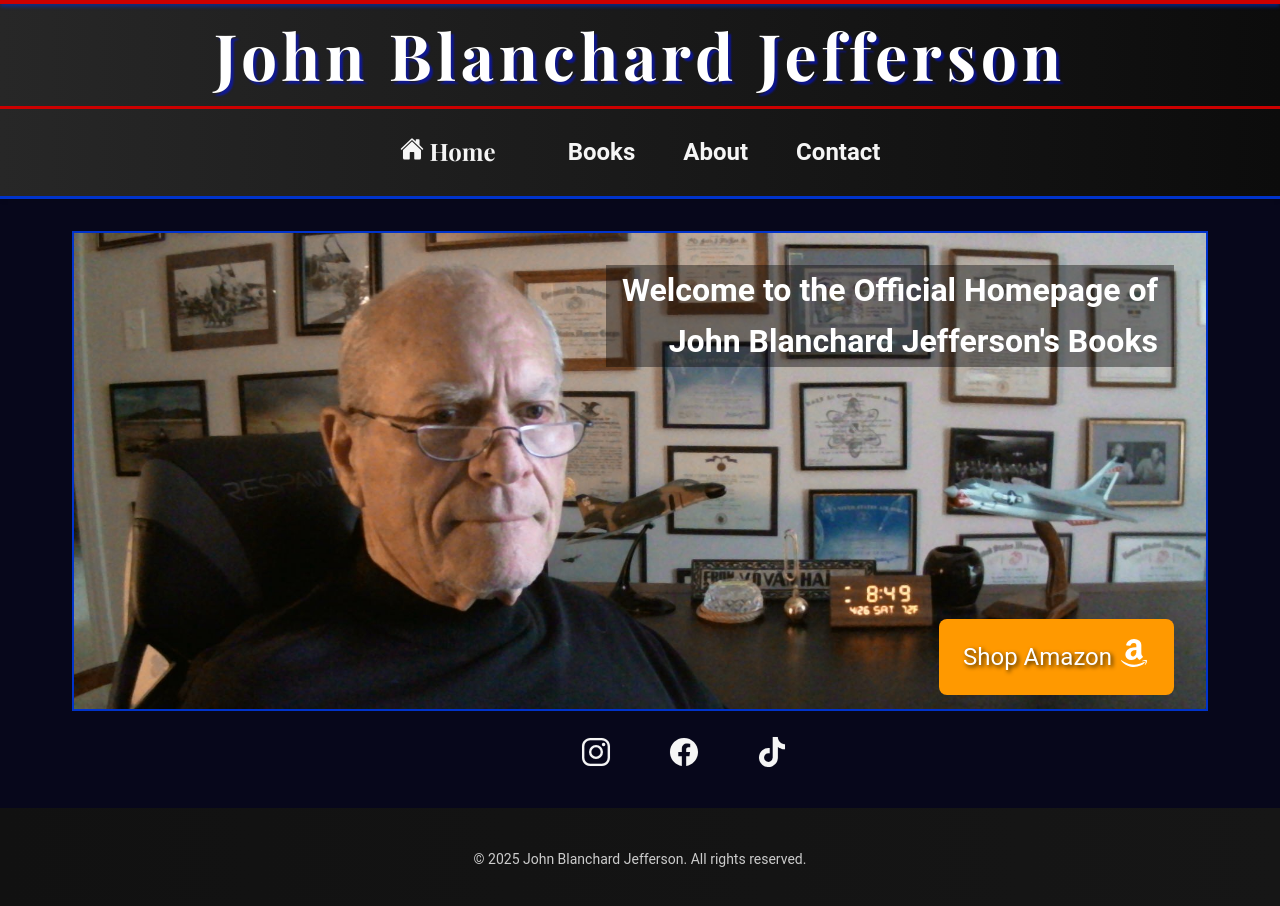
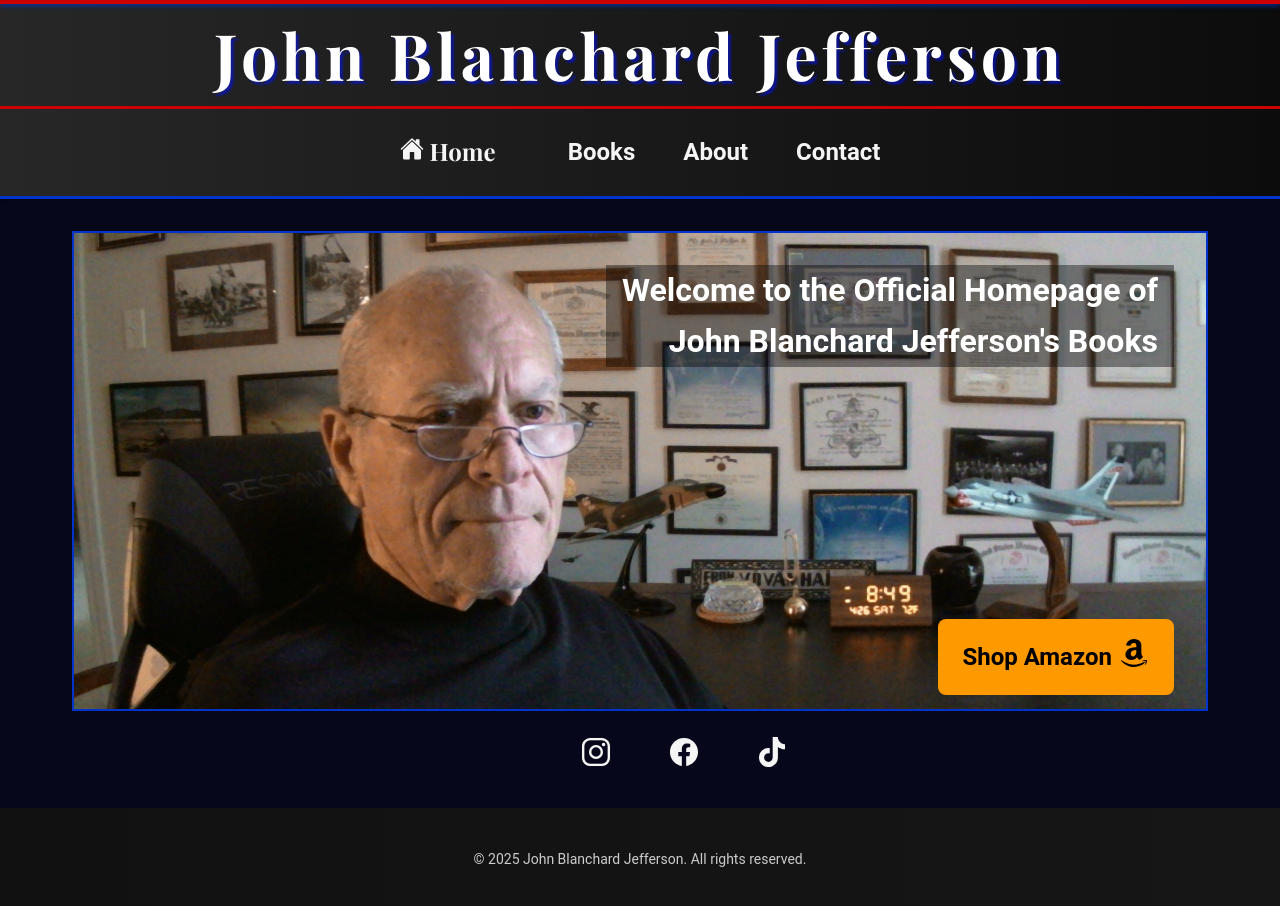
Before and after one commit to billkapes/curved-crater, an Astro site: page / in a window 1280 px wide. Built offline with nearby package versions, Linux system fonts and the light colour scheme; Astro itself is replaced by a stand-in of ours; some icons are missing.

Commit message:
style: update button text color to black and remove text shadow for improved readability

```diff
--- a/src/components/HeroNew.astro
+++ b/src/components/HeroNew.astro
@@ -42,14 +42,13 @@ const { buttonText, buttonLink } = Astro.props;
 
 .button {
   background-color: #FF9900;
-  color: white;
+  color: black;
   padding: 1.5rem 1.5rem;
   text-decoration: none;
   border-radius: 0.5rem;
   transition: background-color 0.3s ease;
   font-size: 1.5rem;
-  text-shadow: #352400 2px 2px 4px;
-}
+  font-weight: bold;}
 
 .button:hover {
   background-color: #b46c00;
```
